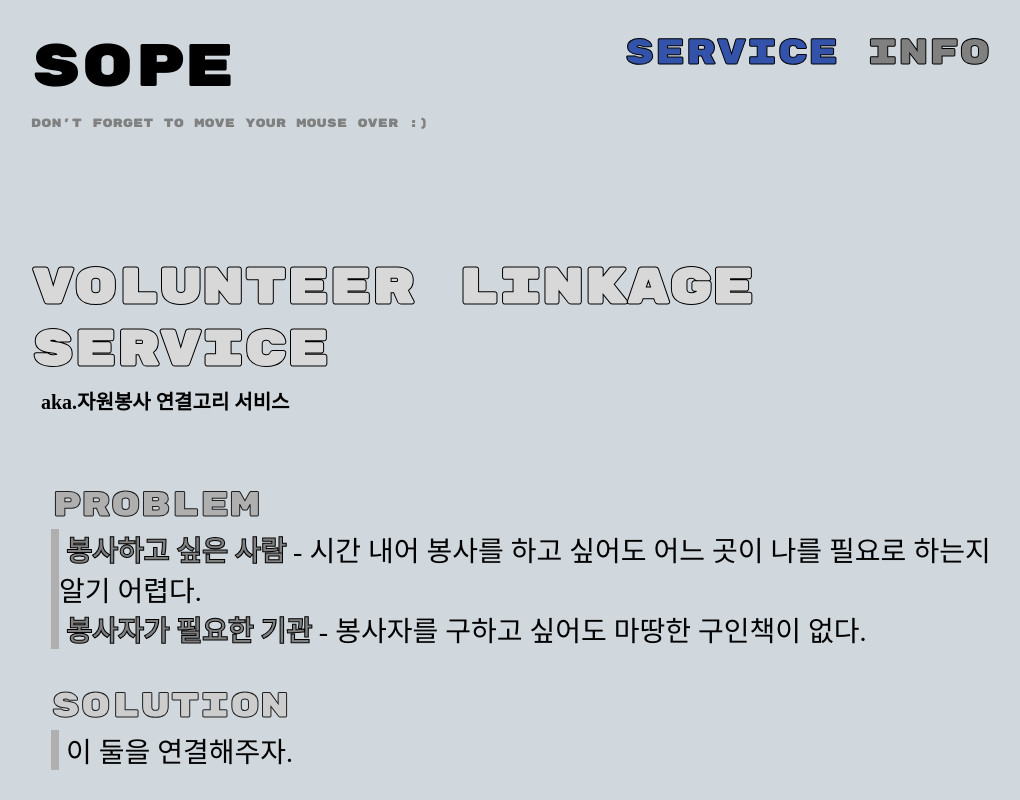
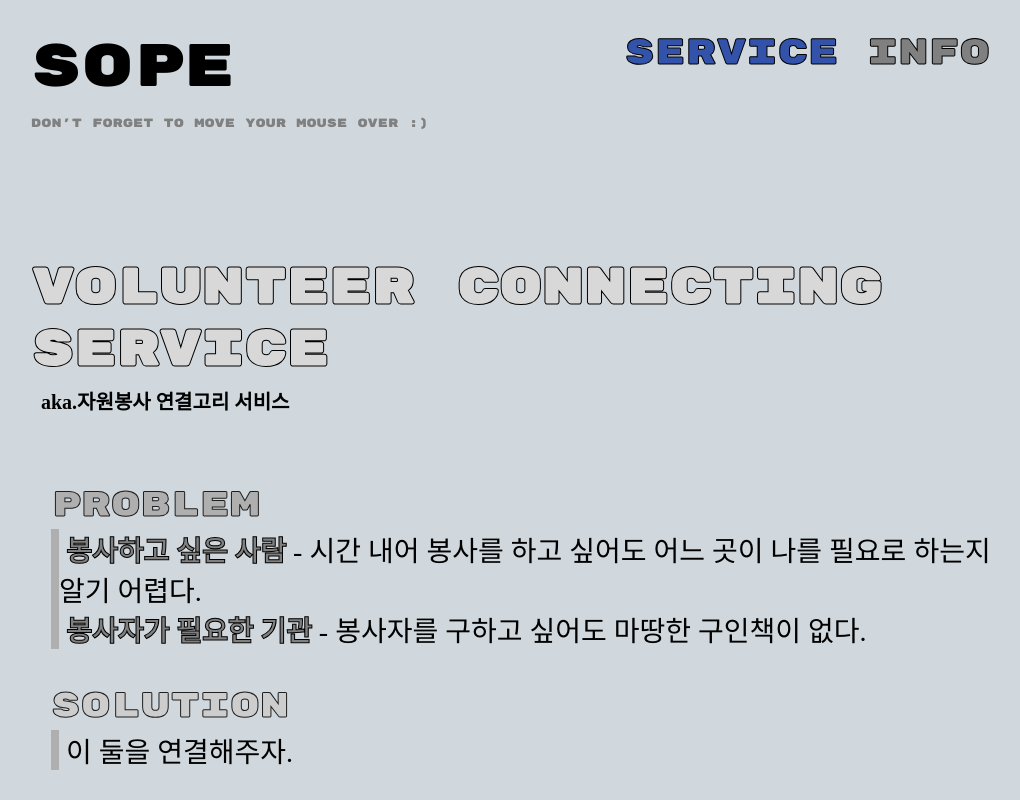
Before and after one commit to yeonsooSo/Like_Lion, a plain HTML site: page MyWebPage/service.html in a window 1280 px wide. Shown: the top 800 px of the page, without its empty margins (127-1147 px from the left). Drawn offline with Linux system fonts and the light colour scheme.

Commit message:
Complete

```diff
--- a/MyWebPage/service.html
+++ b/MyWebPage/service.html
@@ -23,7 +23,7 @@
         </nav>
 
         <div class="dashboard">
-            <h1 class="service_name">Volunteer Linkage Service</h1>
+            <h1 class="service_name">Volunteer Connecting Service</h1>
             <h5 class="aka">aka.자원봉사 연결고리 서비스</h5>
         </div>
 
```
